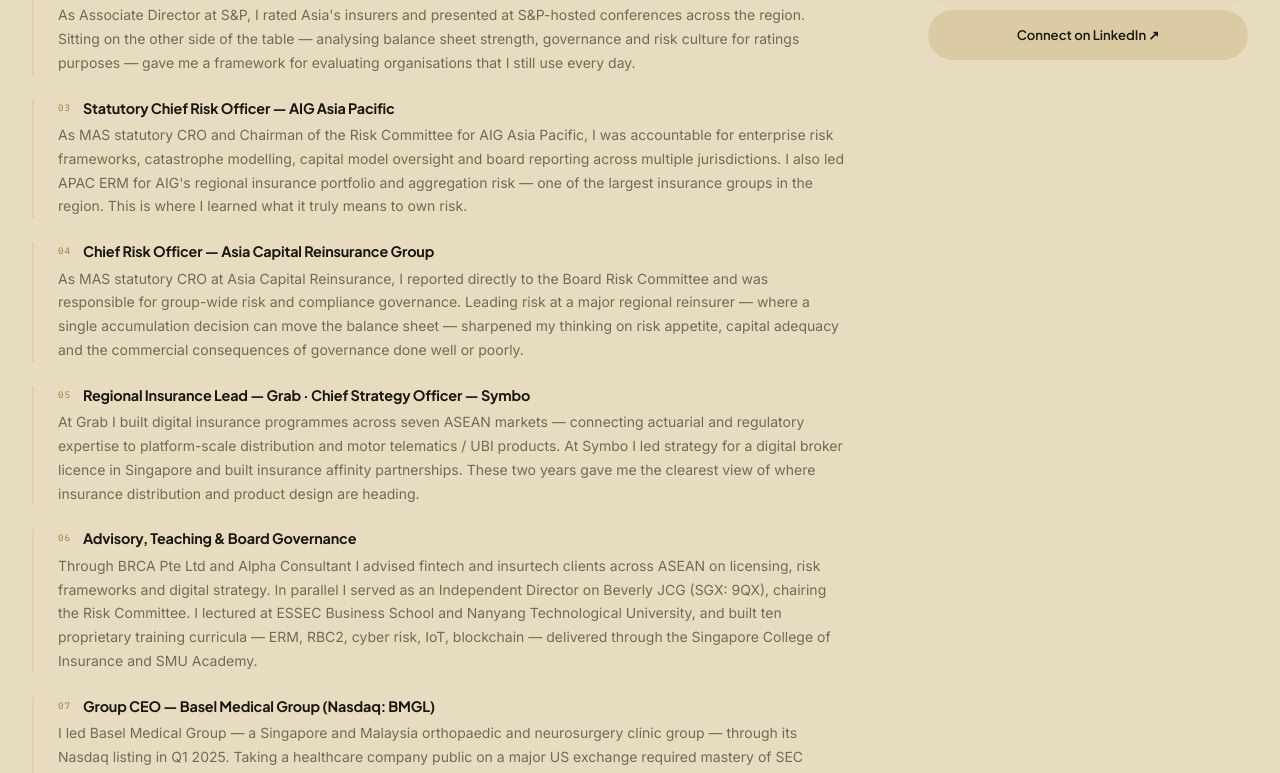
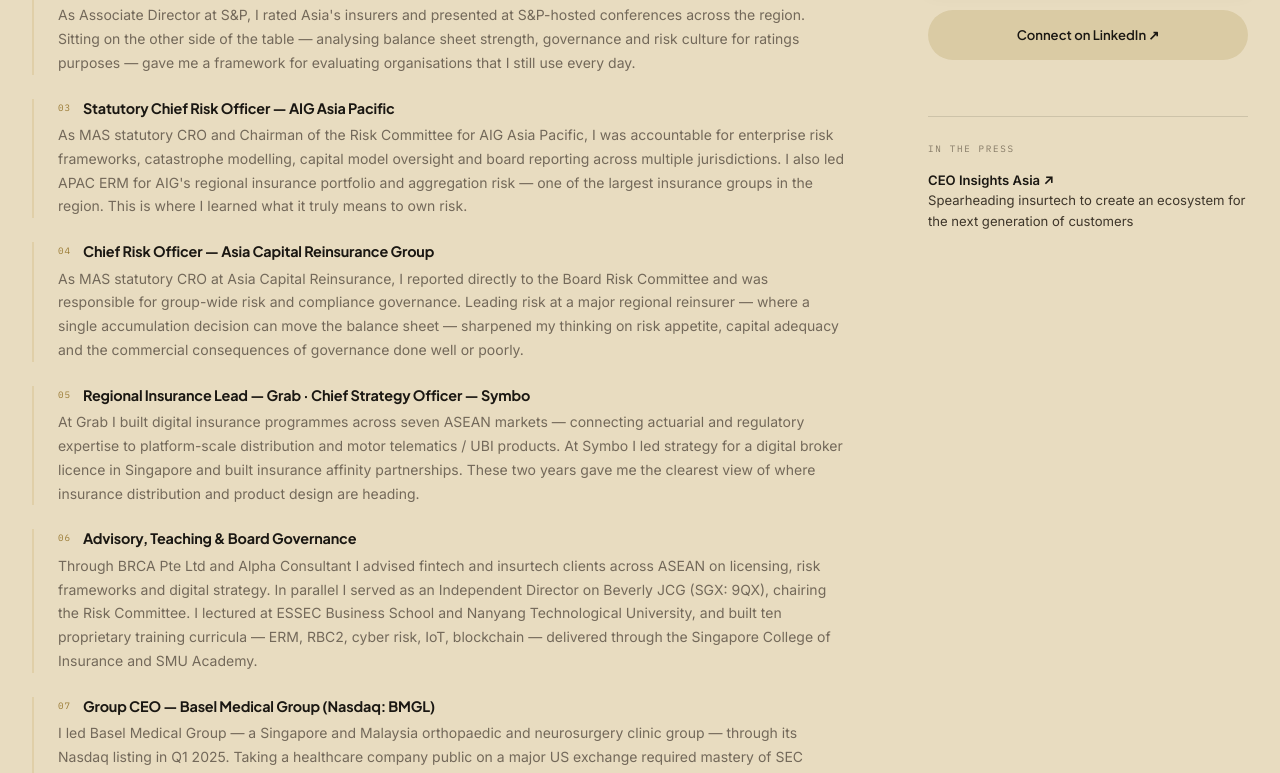
Before and after one commit to rcheungwm-wq/raymond-cheung-site, a Next.js app: page /about in a window 1280 px wide. Shown: the part 1358-2131 px from the top of the page. Built offline with nearby package versions, Linux system fonts and the light colour scheme.

Commit message:
design: trim homepage to a showcase; full sets on inner pages; add press citation

```diff
--- a/app/about/page.tsx
+++ b/app/about/page.tsx
@@ -7,6 +7,7 @@
 import { profile } from "@/data/profile";
 import { careerJourney } from "@/data/experience";
 import PublicationsSection from "@/components/PublicationsSection";
+import TestimonialsSection from "@/components/TestimonialsSection";
 
 const roles = [
   {
@@ -409,10 +410,39 @@
               >
                 Connect on LinkedIn ↗
               </a>
+
+              {/* Press */}
+              <div style={{ marginTop: "2rem", paddingTop: "1.5rem", borderTop: "1px solid var(--rule-soft)" }}>
+                <p style={{
+                  fontFamily: "var(--font-ibm-mono), monospace", fontSize: "0.58rem",
+                  letterSpacing: "0.18em", color: "var(--ink-faint)",
+                  textTransform: "uppercase", marginBottom: "0.85rem",
+                }}>
+                  In the press
+                </p>
+                <a
+                  href="https://www.ceoinsightsasia.com/leader/raymond-cheung-spearheading-insurtech-to-create-an-ecosystem-for-the-next-generation-of-customers-cid-4515.html"
+                  target="_blank"
+                  rel="noopener noreferrer"
+                  style={{
+                    display: "block", fontSize: "0.82rem", lineHeight: 1.55,
+                    color: "var(--ink-soft)", textDecoration: "none",
+                  }}
+                >
+                  <span style={{ display: "block", fontWeight: 600, color: "var(--ink)" }}>
+                    CEO Insights Asia ↗
+                  </span>
+                  Spearheading insurtech to create an ecosystem for the next
+                  generation of customers
+                </a>
+              </div>
             </div>
           </aside>
         </div>
       </section>
+
+      {/* Full set of recommendations — homepage shows a curated three */}
+      <TestimonialsSection />
 
       <style>{`
         @media (max-width: 899px) {
--- a/app/page.tsx
+++ b/app/page.tsx
@@ -36,7 +36,7 @@
       <FeaturedProgrammes />
       <SpeakingSection />
       <QuoteSection />
-      <TestimonialsSection />
+      <TestimonialsSection limit={3} />
       <InsightCards />
       <FinalCTA />
     </>
--- a/components/CareerJourney.tsx
+++ b/components/CareerJourney.tsx
@@ -1,4 +1,11 @@
+import Link from "next/link";
+import { ArrowRight } from "lucide-react";
 import { careerJourney } from "@/data/experience";
+
+/* Homepage shows a curated arc — statutory CRO, Grab, the Nasdaq listing,
+   and current mandates. The full eight-stage journey lives on /about. */
+const FEATURED = [2, 4, 6, 7];
+const featured = FEATURED.map((i) => careerJourney[i]).filter(Boolean);
 
 export default function CareerJourney() {
   return (
@@ -31,14 +38,16 @@
           }} />
 
           <ol style={{ listStyle: "none", padding: 0, margin: 0, paddingLeft: "2.5rem" }}>
-            {careerJourney.map((m, i) => (
-              <li key={`${m.period}-${m.title}`} style={{ position: "relative", marginBottom: i < careerJourney.length - 1 ? "1.5rem" : 0 }}>
+            {featured.map((m, i) => {
+              const isCurrent = i === featured.length - 1;
+              return (
+              <li key={`${m.period}-${m.title}`} style={{ position: "relative", marginBottom: isCurrent ? 0 : "1.5rem" }}>
                 <div aria-hidden="true" style={{
                   position: "absolute", left: "-2.5rem", top: "4px",
                   width: "24px", height: "24px", borderRadius: "50%",
-                  backgroundColor: i === 0 ? "var(--strategic-teal)" : "var(--warm-ivory)",
-                  border: `2px solid ${i === 0 ? "var(--strategic-teal)" : "rgba(26,23,18,0.2)"}`,
-                  boxShadow: i === 0 ? "0 0 0 4px rgba(201,169,97,0.12)" : "none",
+                  backgroundColor: isCurrent ? "var(--gold)" : "var(--warm-ivory)",
+                  border: `2px solid ${isCurrent ? "var(--gold)" : "rgba(26,23,18,0.2)"}`,
+                  boxShadow: isCurrent ? "0 0 0 4px rgba(201,169,97,0.18)" : "none",
                 }} />
 
                 <div style={{
@@ -72,8 +81,15 @@
                   </p>
                 </div>
               </li>
-            ))}
+              );
+            })}
           </ol>
+        </div>
+
+        <div style={{ marginTop: "2.5rem", paddingLeft: "2.5rem" }}>
+          <Link href="/about" className="link-teal">
+            Full career, 2002 to present <ArrowRight size={13} />
+          </Link>
         </div>
       </div>
     </section>
--- a/components/ExpertiseGrid.tsx
+++ b/components/ExpertiseGrid.tsx
@@ -2,6 +2,7 @@
 
 import { useState } from "react";
 import Link from "next/link";
+import { ArrowRight } from "lucide-react";
 
 const domains = [
   {
@@ -78,7 +79,7 @@
         </div>
 
         <div style={{ display: "grid", gridTemplateColumns: "repeat(auto-fill, minmax(300px, 1fr))", gap: "1.25rem" }}>
-          {domains.map((domain, i) => (
+          {domains.slice(0, 3).map((domain, i) => (
             <div key={domain.title}
               onMouseEnter={() => setHovered(i)}
               onMouseLeave={() => setHovered(null)}
@@ -140,6 +141,12 @@
             </div>
           ))}
         </div>
+
+        <div style={{ marginTop: "2.5rem" }}>
+          <Link href="/expertise" className="link-teal">
+            All {domains.length} areas of expertise <ArrowRight size={13} />
+          </Link>
+        </div>
       </div>
     </section>
   );
--- a/components/TestimonialsSection.tsx
+++ b/components/TestimonialsSection.tsx
@@ -1,11 +1,15 @@
 "use client";
 
+import Link from "next/link";
 import { testimonials } from "@/data/profile";
-import { Quote } from "lucide-react";
+import { Quote, ArrowRight } from "lucide-react";
 
-export default function TestimonialsSection() {
+/* `limit` trims the homepage to a curated three; /about renders the full set. */
+export default function TestimonialsSection({ limit }: { limit?: number }) {
+  const shown = limit ? testimonials.slice(0, limit) : testimonials;
   return (
     <section
+      id="testimonials"
       aria-labelledby="testimonials-heading"
       style={{
         background: "linear-gradient(135deg, var(--midnight-navy) 0%, var(--executive-navy) 100%)",
@@ -95,7 +99,7 @@
           gridTemplateColumns: "repeat(auto-fit, minmax(320px, 1fr))",
           gap: "1.5rem",
         }} className="testimonials-grid">
-          {testimonials.map((t) => (
+          {shown.map((t) => (
             <div key={t.name} style={{
               background: "var(--panel)",
               border: "1px solid var(--rule-soft)",
@@ -149,6 +153,14 @@
             </div>
           ))}
         </div>
+
+        {limit && testimonials.length > limit && (
+          <div style={{ marginTop: "2.5rem" }}>
+            <Link href="/about#testimonials" className="link-teal">
+              All {testimonials.length} recommendations <ArrowRight size={13} />
+            </Link>
+          </div>
+        )}
       </div>
 
       <style>{`
```
